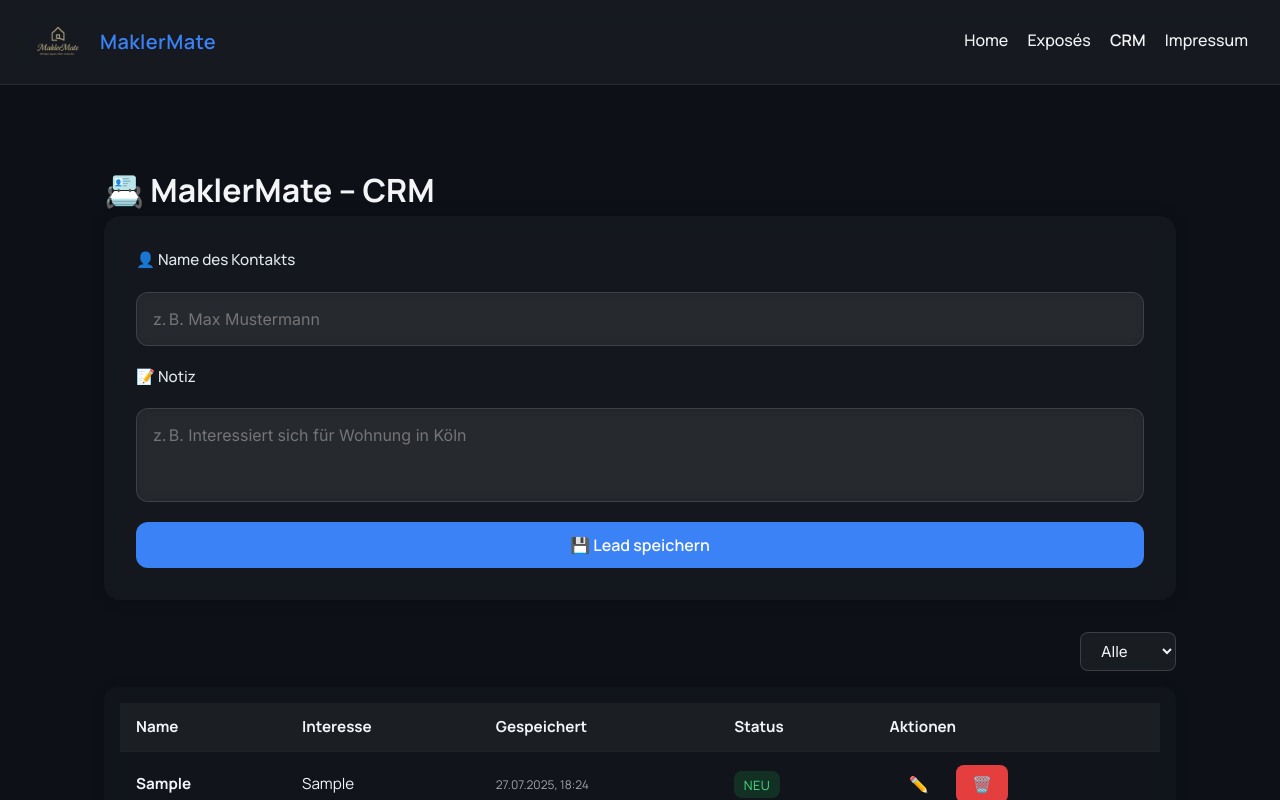
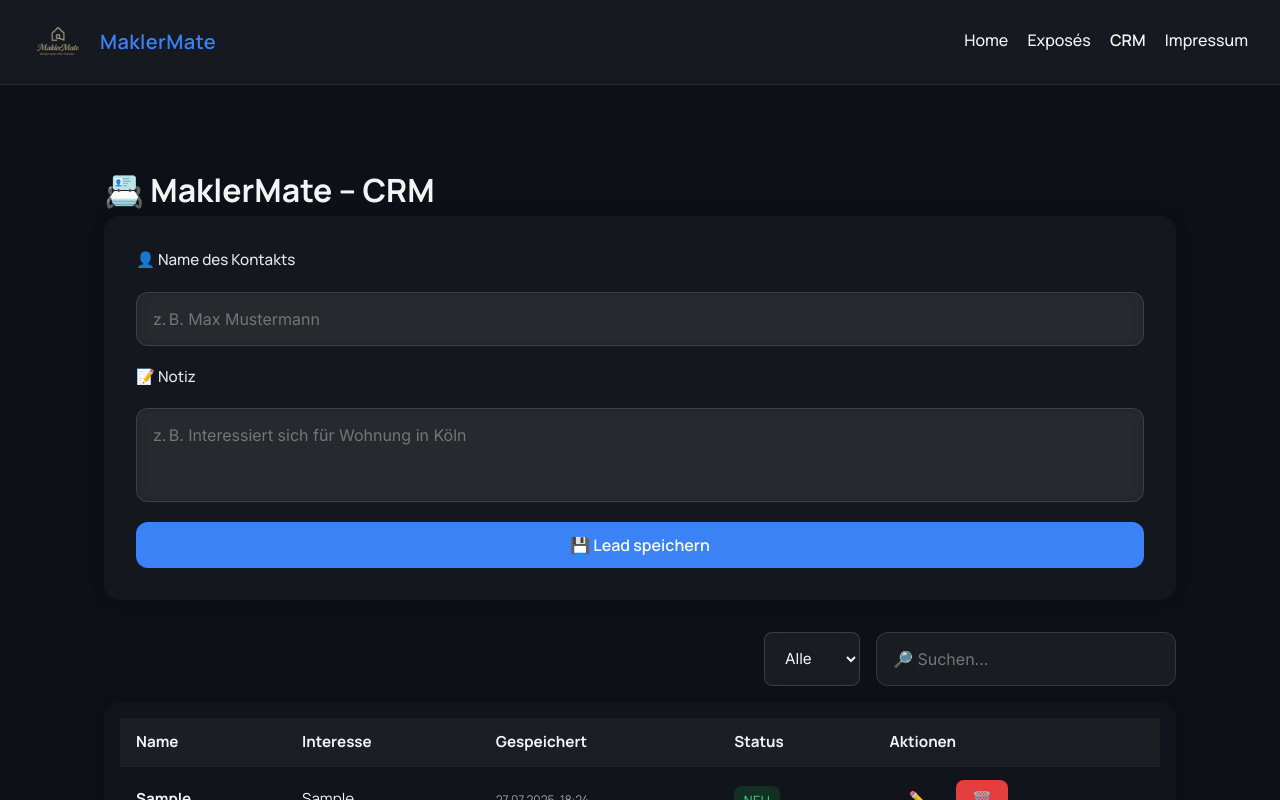
Before and after one commit to M-Sieger/MaklerMate-MVP, a React (Create React App) app: page /crm in a window 1280 px wide. Both pictures are taken after typing "Sample", "Sample" into the empty fields and a click on the button "💾 Lead speichern". Shown: the top 800 px of the page. Built offline with nearby package versions, Linux system fonts and the light colour scheme.

Commit message:
fixed LeadList Table UX

```diff
--- a/src/components/CRM/CRM.module.css
+++ b/src/components/CRM/CRM.module.css
@@ -352,15 +352,30 @@
 
 
 /* 📊 Tabellenstruktur */
+/* 🧭 Scrollable Tabelle bei vielen Leads */
 .tableWrapper {
-  overflow-x: auto;
-  border-radius: 12px;
-  margin-bottom: 2rem;
+  max-height: 540px;
+  overflow-y: auto;
+  padding: 1rem; /* 🧠 Innerer Abstand */
+  margin-bottom: 3rem; /* 🪄 Mehr Luft zur Sektion darunter */
+  border-radius: 16px; /* 🌪️ Weicher statt eckig */
   background: rgba(255, 255, 255, 0.02);
   backdrop-filter: blur(6px);
-  padding: 1rem;
   box-shadow: 0 0 12px rgba(0, 0, 0, 0.08);
+  scrollbar-width: thin;
+  scrollbar-color: #4fc3f7 transparent;
 }
+
+.tableWrapper::-webkit-scrollbar {
+  width: 8px;
+}
+
+.tableWrapper::-webkit-scrollbar-thumb {
+  background-color: #4fc3f7;
+  border-radius: 8px;
+}
+
+
 
 .leadTable {
   width: 100%;
@@ -427,3 +442,16 @@
 .actionButton:hover {
   transform: scale(1.1);
 }
+
+
+/* 🌟 Zeilen-Highlight für VIP */
+.rowVip {
+  background: linear-gradient(to right, rgba(250, 204, 21, 0.08), rgba(250, 204, 21, 0.03));
+  box-shadow: inset 0 0 0 1px rgba(250, 204, 21, 0.2);
+}
+
+/* 🔥 Zeilen-Highlight für Warm */
+.rowWarm {
+  background: linear-gradient(to right, rgba(251, 191, 36, 0.08), rgba(251, 191, 36, 0.02));
+  box-shadow: inset 0 0 0 1px rgba(251, 191, 36, 0.15);
+}
--- a/src/components/CRM/LeadRow.jsx
+++ b/src/components/CRM/LeadRow.jsx
@@ -9,7 +9,7 @@ export default function LeadRow({ lead, onDelete, onUpdate }) {
   const [showDetailModal, setShowDetailModal] = useState(false);
 
   const handleDetailUpdate = (id, updates) => {
-    onUpdate(id, updates.status); // oder später: name, notiz
+    onUpdate(id, updates.status);
     setShowDetailModal(false);
   };
 
@@ -24,9 +24,14 @@ export default function LeadRow({ lead, onDelete, onUpdate }) {
     });
   };
 
+  // 💡 Dynamische Highlight-Klasse auf Basis des Status
+  const rowHighlightClass =
+    lead.status?.toLowerCase() === 'vip' ? styles.rowVip :
+    lead.status?.toLowerCase() === 'warm' ? styles.rowWarm : '';
+
   return (
     <>
-      <tr className={styles.tableRow}>
+      <tr className={`${styles.tableRow} ${rowHighlightClass}`}>
         <td><strong>{lead.name}</strong></td>
         <td>{lead.notiz}</td>
         <td className={styles.timestamp}>{formatDate(lead.timestamp)}</td>
@@ -53,7 +58,6 @@ export default function LeadRow({ lead, onDelete, onUpdate }) {
         </td>
       </tr>
 
-      {/* 🔍 Modal zur Lead-Bearbeitung */}
       {showDetailModal && (
         <LeadDetailModal
           lead={lead}
--- a/src/pages/CRM/LeadList.jsx
+++ b/src/pages/CRM/LeadList.jsx
@@ -1,23 +1,27 @@
-// 📄 LeadList.jsx – Filterlogik für LeadTable
+// 📄 LeadList.jsx – Filterlogik für LeadTable + Suche
 import React, { useState } from 'react';
 
 import styles from '../../components/CRM/CRM.module.css';
-import LeadTable
-  from '../../components/CRM/LeadTable'; // ✅ neue Tabellenkomponente
+import LeadTable from '../../components/CRM/LeadTable';
 
-// 🧠 Komponente: Status-Filter + Übergabe gefilterter Daten an die Table-Komponente
 export default function LeadList({ leads, onDelete, onUpdateLead }) {
   const [filterStatus, setFilterStatus] = useState("Alle");
+  const [searchQuery, setSearchQuery] = useState("");
 
-  // 🎯 Filterlogik: nach Status oder alle
-  const filteredLeads = leads.filter((lead) =>
-    filterStatus === "Alle" ? true : lead.status === filterStatus
-  );
+  // 🧠 Kombinierte Filterung
+  const filteredLeads = leads.filter((lead) => {
+    const matchesStatus = filterStatus === "Alle" || lead.status === filterStatus;
+    const matchesSearch = [lead.name, lead.notiz, lead.status]
+      .some((field) =>
+        field?.toLowerCase().includes(searchQuery.toLowerCase())
+      );
+    return matchesStatus && matchesSearch;
+  });
 
   return (
     <div>
-      {/* 🔍 Filter Dropdown */}
-      <div className={styles.filterWrapper}>
+      {/* 🔍 Filterzeile mit Dropdown + Suche */}
+      <div className={styles.filterWrapper} style={{ gap: '1rem' }}>
         <select
           value={filterStatus}
           onChange={(e) => setFilterStatus(e.target.value)}
@@ -28,14 +32,23 @@ export default function LeadList({ leads, onDelete, onUpdateLead }) {
           <option value="Warm">Warm</option>
           <option value="VIP">VIP</option>
         </select>
+
+        <input
+          type="text"
+          placeholder="🔎 Suchen..."
+          value={searchQuery}
+          onChange={(e) => setSearchQuery(e.target.value)}
+          className={styles.crmInput}
+          style={{ maxWidth: '300px' }}
+        />
       </div>
 
-      {/* 📋 Gefilterte Tabelle */}
+      {/* 📋 Tabelle oder Hinweis */}
       {filteredLeads.length > 0 ? (
-        <LeadTable leads={filteredLeads} onDelete={onDelete} onUpdateLead={onUpdateLead} />
+        <LeadTable leads={filteredLeads} onDelete={onDelete} onUpdate={onUpdateLead} />
       ) : (
         <p style={{ color: '#94a3b8', marginTop: '1rem' }}>
-          ⚠️ Keine Leads im aktuellen Filter gefunden.
+          ⚠️ Keine Leads im aktuellen Filter/Suchbegriff gefunden.
         </p>
       )}
     </div>
```
